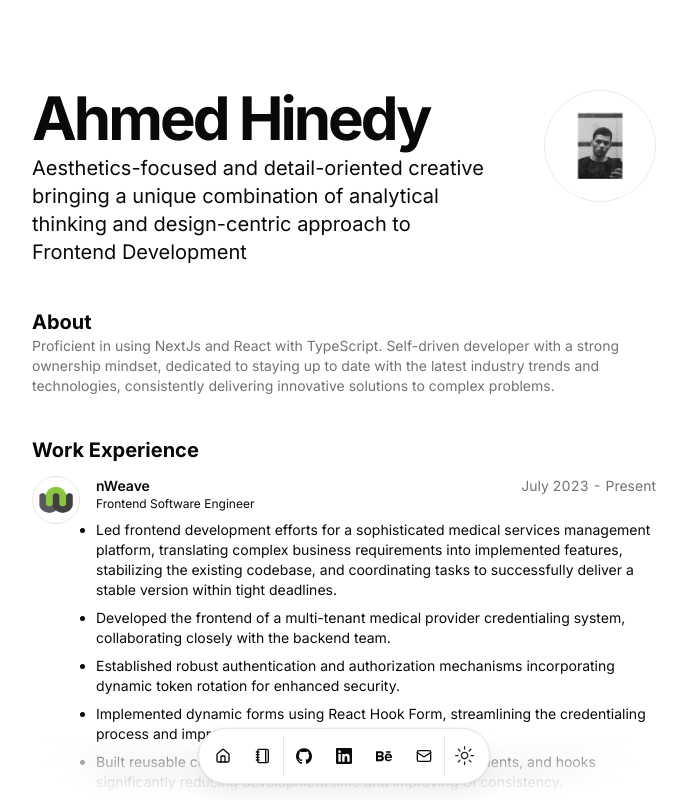
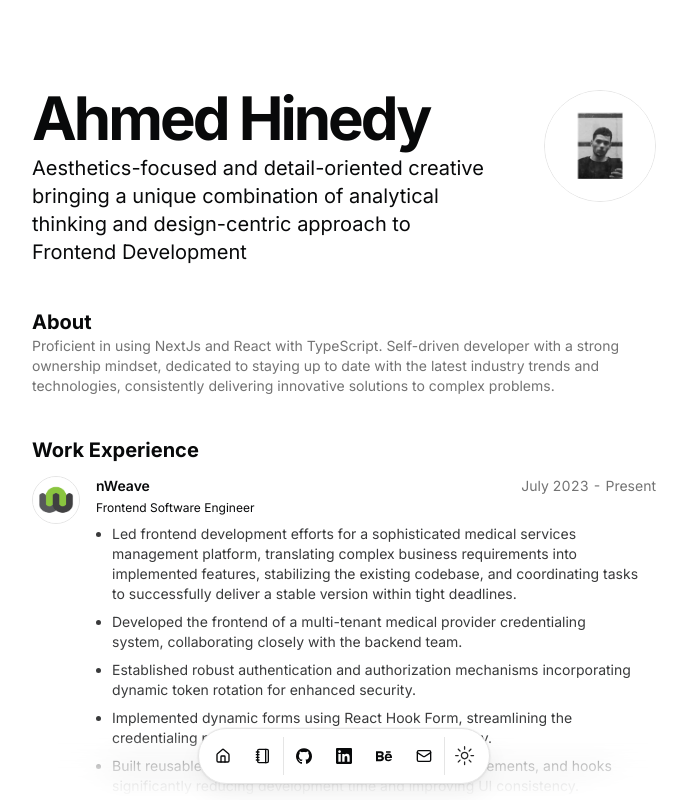
Before and after one commit to hinedy/portfolio, a Next.js app: page / in a window 1280 px wide. Both pictures are taken after a click on the link 640 px from the left and 500 px from the top of the page. Shown: the top 800 px of the page, without its empty margins (296-983 px from the left). Built offline with nearby package versions, Linux system fonts and the light colour scheme.

Commit message:
feat(ui): enhance resume card with blur fade animation on expand

```diff
--- a/src/components/resume-card.tsx
+++ b/src/components/resume-card.tsx
@@ -22,6 +22,7 @@ interface ResumeCardProps {
   description?: string | React.ReactNode;
   bullets: readonly string[];
 }
+
 export const ResumeCard = ({
   logoUrl,
   altText,
@@ -35,6 +36,23 @@ export const ResumeCard = ({
 }: ResumeCardProps) => {
   const [isExpanded, setIsExpanded] = React.useState(false);
 
+  const blurFadeVariants = {
+    initial: {
+      opacity: 0,
+      filter: "blur(10px)",
+      scale: 0.95,
+    },
+    animate: {
+      opacity: 1,
+      filter: "blur(0px)",
+      scale: 1,
+      transition: {
+        duration: 0.6,
+        ease: "easeOut",
+      },
+    },
+  };
+
   const handleClick = (e: React.MouseEvent<HTMLAnchorElement, MouseEvent>) => {
     if (description || bullets) {
       e.preventDefault();
@@ -43,6 +61,7 @@ export const ResumeCard = ({
   };
 
   return (
+    <motion.div {...blurFadeVariants} className="w-full">
       <Link
         href={href || "#"}
         className="block cursor-pointer"
@@ -65,7 +84,7 @@ export const ResumeCard = ({
                 <h3 className="inline-flex items-center justify-center text-xs font-semibold leading-none sm:text-sm">
                   {title}
                   {badges && (
-                  <span className="inline-flex gap-x-1">
+                    <span className="ml-2 inline-flex gap-x-1">
                       {badges.map((badge, index) => (
                         <Badge
                           variant="secondary"
@@ -88,22 +107,42 @@ export const ResumeCard = ({
                   {period}
                 </div>
               </div>
-            {subtitle && <div className="font-sans text-xs">{subtitle}</div>}
+              {subtitle && (
+                <div className="mt-1 font-sans text-xs">{subtitle}</div>
+              )}
             </CardHeader>
             {(description || bullets) && (
               <motion.div
-              initial={{ opacity: 0, height: 0 }}
+                initial={{
+                  opacity: 0,
+                  height: 0,
+                  filter: "blur(10px)",
+                  scale: 0.95,
+                }}
                 animate={{
                   opacity: isExpanded ? 1 : 0,
                   height: isExpanded ? "auto" : 0,
+                  filter: isExpanded ? "blur(0px)" : "blur(10px)",
+                  scale: isExpanded ? 1 : 0.95,
                 }}
                 transition={{
                   duration: 0.7,
                   ease: [0.16, 1, 0.3, 1],
                 }}
-              className="mt-2 text-pretty text-xs text-foreground sm:text-sm"
+                className="mt-2 text-pretty px-4 text-xs text-foreground sm:text-sm"
+              >
+                {description && (
+                  <motion.div
+                    initial={{ opacity: 0, y: 10 }}
+                    animate={{
+                      opacity: isExpanded ? 1 : 0,
+                      y: isExpanded ? 0 : 10,
+                    }}
+                    transition={{ duration: 0.3, delay: 0.2 }}
                   >
                     {description}
+                  </motion.div>
+                )}
                 {bullets && (
                   <motion.ul
                     initial="hidden"
@@ -114,8 +153,8 @@ export const ResumeCard = ({
                         opacity: 1,
                         height: "auto",
                         transition: {
-                        opacity: { duration: 0.5 },
-                        staggerChildren: 0.2,
+                          delayChildren: 0.2,
+                          staggerChildren: 0.1,
                         },
                       },
                     }}
@@ -124,15 +163,22 @@ export const ResumeCard = ({
                     {bullets.map((item, i) => (
                       <motion.li
                         key={i}
-                      initial={{ opacity: 0, height: 0 }}
+                        initial={{
+                          opacity: 0,
+                          height: 0,
+                          filter: "blur(10px)",
+                        }}
                         animate={{
                           opacity: isExpanded ? 1 : 0,
                           height: isExpanded ? "auto" : 0,
+                          filter: isExpanded ? "blur(0px)" : "blur(10px)",
                         }}
                         transition={{
-                        opacity: { duration: 0.5 },
-                        height: { duration: 0.5 },
+                          height: { duration: 0.4 },
+                          duration: 0.5,
+                          ease: "easeOut",
                         }}
+                        className="text-foreground/80"
                       >
                         {item}
                       </motion.li>
@@ -144,5 +190,6 @@ export const ResumeCard = ({
           </div>
         </Card>
       </Link>
+    </motion.div>
   );
 };
```
Lines whose indentation alone changed are shown as unchanged.
